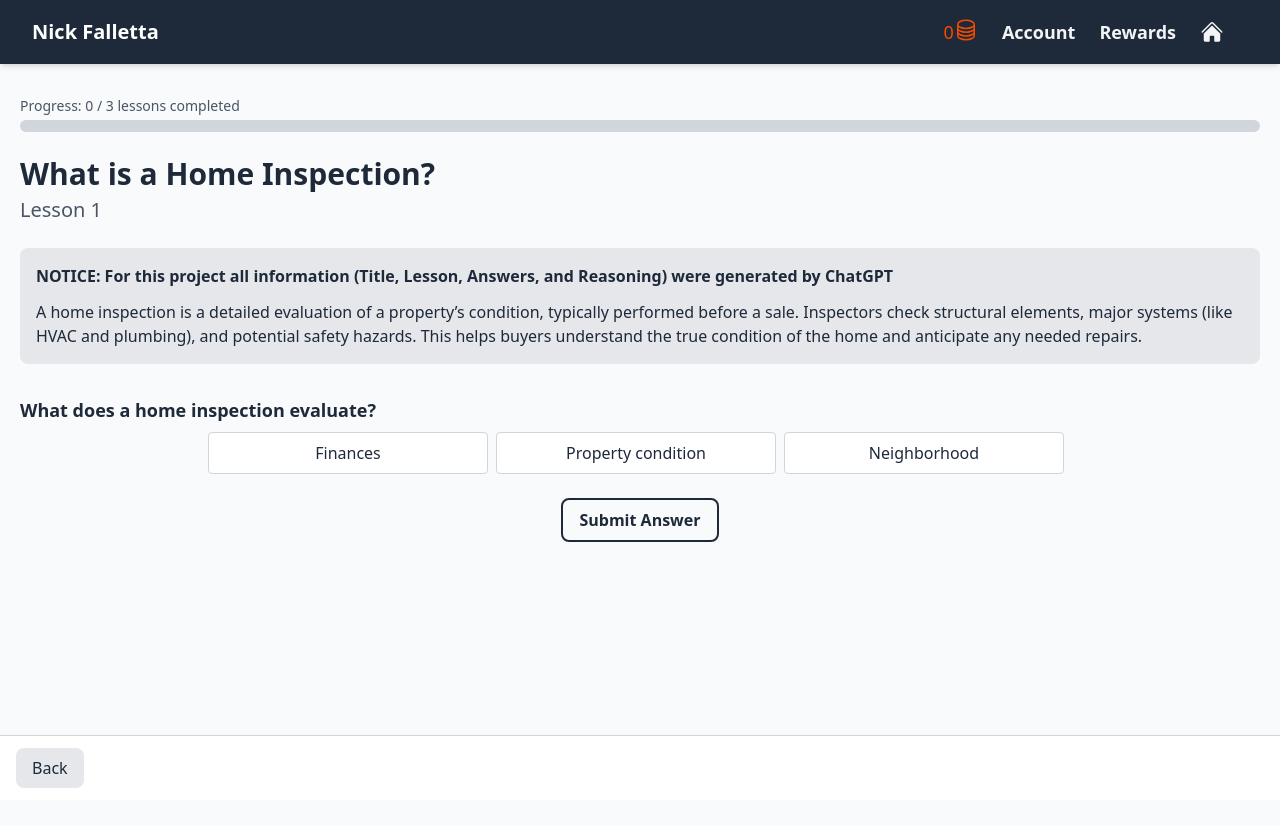
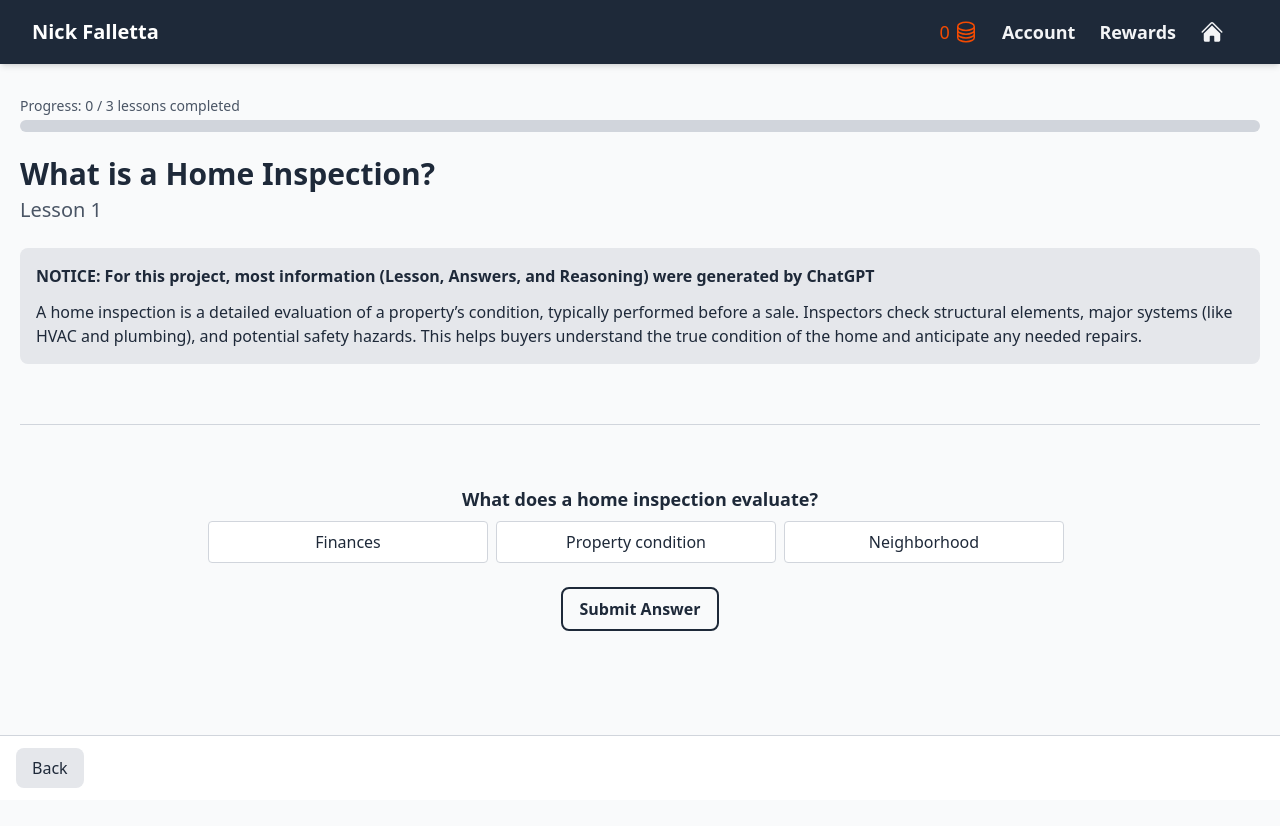
Before and after one commit to Nick-Falletta/Cher-Project, a React (Vite) app in the folder cher-project/: page /lesson/1 in a window 1280 px wide. Shown: the top 826 px of the page. Built offline with nearby package versions, Linux system fonts and the light colour scheme.

Commit message:
Improved comments and consistency in the code

```diff
--- a/cher-project/src/components/header.jsx
+++ b/cher-project/src/components/header.jsx
@@ -1,32 +1,31 @@
-import React, { useState } from 'react';
-import { useParams, useNavigate } from 'react-router-dom';
+import { useState } from 'react';
+import { useNavigate } from 'react-router-dom';
 
-const Header = ({coins}) => {
+const Header = ({ coins }) => {
   // Variable for detecting if burger icon is opened or closed
   const [isOpen, setIsOpen] = useState(false);
   const navigate = useNavigate();
 
-  // Brings user to module screen
+  // Brings user to home (module) screen
   const goHome = () => {
     setIsOpen(false);
     navigate('/');
-  }
+  };
 
-  // List buttons easier (avoid repetitive code) with a smooth hover effect
+  // Burger menu buttons CSS
+  // Includes a smooth hover animation
   const buttonClasses = `
-    relative
-    text-gray-100 font-bold text-lg px-2 py-1
+    relative text-gray-100 font-bold text-lg px-2 py-1
     transition duration-300 ease-in-out
-    after:content-['']
-    after:absolute after:left-0 after:bottom-0
-    after:w-full after:h-[2px]
-    after:bg-gray-100 after:scale-x-0
-    after:transition-transform after:duration-300
-    after:origin-left
-    hover:after:scale-x-100
-    active:after:scale-x-100
+    after:content-[''] after:absolute after:left-0 after:bottom-0
+    after:w-full after:h-[2px] after:bg-gray-100 after:scale-x-0
+    after:transition-transform after:duration-300 after:origin-left
+    hover:after:scale-x-100 active:after:scale-x-100
+    cursor-pointer
   `;
-  // Sample buttons for logging in and registering (just for show)
+
+  // Burger menu buttons
+  // Account and Rewards is for show, but the Home button brings you to the module page
   const buttons = (
     <>
       <button className={buttonClasses}>Account</button>
@@ -41,33 +40,34 @@ const Header = ({coins}) => {
   );
 
   return (
-    // Creates the heading for the application
-    <nav className="fixed top-0 left-0 right-0 z-50 bg-gray-800 text-white shadow-md ">
+    <nav className="fixed top-0 left-0 right-0 z-50 bg-gray-800 text-white shadow-md">
       <div className="flex justify-between items-center h-16 px-4 sm:px-6 lg:px-8">
 
-        {/* Title */}
         <div className="text-xl font-bold">Nick Falletta</div>
 
-        <div className='flex flex-row items-center space-x-4'>
+        <div className="flex flex-row items-center space-x-4">
 
-          {/* Coin text and counter */}
-          <div className='text-lg text-orange-600 flex flex-row'>{coins}
-            <svg xmlns="http://www.w3.org/2000/svg" fill="none" viewBox="0 0 24 24" strokeWidth={1.5} stroke="currentColor" className="size-6">
+          {/* User's Coins */}
+          <div className="text-lg text-orange-600 flex flex-row items-center">
+            {coins}
+            <svg xmlns="http://www.w3.org/2000/svg" fill="none" viewBox="0 0 24 24" strokeWidth={1.5} stroke="currentColor" className="size-6 ml-1">
               <path strokeLinecap="round" strokeLinejoin="round" d="M20.25 6.375c0 2.278-3.694 4.125-8.25 4.125S3.75 8.653 3.75 6.375m16.5 0c0-2.278-3.694-4.125-8.25-4.125S3.75 4.097 3.75 6.375m16.5 0v11.25c0 2.278-3.694 4.125-8.25 4.125s-8.25-1.847-8.25-4.125V6.375m16.5 0v3.75m-16.5-3.75v3.75m16.5 0v3.75C20.25 16.153 16.556 18 12 18s-8.25-1.847-8.25-4.125v-3.75m16.5 0c0 2.278-3.694 4.125-8.25 4.125s-8.25-1.847-8.25-4.125" />
             </svg>
           </div>
-          {/* Lists buttons if screen is large enough */}
+
+          {/* Lists burger menu buttons visibly for larger screens */}
           <div className="hidden md:flex space-x-2">
             {buttons}
           </div>
-          {/* If screen is smaller, burger menu icon will show */}
+
+          {/* Burger menu for smaller screens */}
           <div className="md:hidden">
             <button
               onClick={() => setIsOpen(!isOpen)}
-            className="text-white focus:outline-none p-1 hover:bg-gray-100 hover:text-gray-800 active:bg-gray-100 active:text-gray-800 rounded-lg transition duration-300"
+              className="text-white cursor-pointer focus:outline-none p-1 hover:bg-gray-100 hover:text-gray-800 active:bg-gray-100 active:text-gray-800 rounded-lg transition duration-300"
               aria-label="Toggle Menu"
             >
-            {/* Open and close menu icon */}
+              {/* Open and close burger menu */}
               {isOpen ? (
                 <svg xmlns="http://www.w3.org/2000/svg" fill="none" viewBox="0 0 24 24" strokeWidth={1.5} stroke="currentColor" className="size-6">
                   <path strokeLinecap="round" strokeLinejoin="round" d="M6 18 18 6M6 6l12 12" />
@@ -79,11 +79,10 @@ const Header = ({coins}) => {
               )}
             </button>
           </div>
-
         </div>
       </div>
 
-      {/* Shows buttons when burger icon is clicked with a smooth transition */}
+      {/* Header extends down if burger menu is pressed */}
       <div
         className={`md:hidden px-4 pb-2 flex justify-end transition-all duration-300 ease-in-out overflow-hidden
           ${isOpen ? 'max-h-40 opacity-100 translate-y-0' : 'max-h-0 opacity-0 -translate-y-2'}
--- a/cher-project/src/index.css
+++ b/cher-project/src/index.css
@@ -15,6 +15,7 @@
   -moz-osx-font-smoothing: grayscale;
 }
 
+/* Fade animation for the completion screen confetti */
 @keyframes fadeOut {
   from {
     opacity: 1;
--- a/cher-project/src/main.jsx
+++ b/cher-project/src/main.jsx
@@ -1,13 +1,13 @@
 import { StrictMode } from 'react';
 import { createRoot } from 'react-dom/client';
 import './index.css';
-import App from './App.jsx';
 import { BrowserRouter } from 'react-router-dom';
+import NestNavApp from './App.jsx';
 
 createRoot(document.getElementById('root')).render(
   <StrictMode>
     <BrowserRouter>
-      <App />
+      <NestNavApp />
     </BrowserRouter>
   </StrictMode>
 );
--- a/cher-project/src/screens/lessonScreen.jsx
+++ b/cher-project/src/screens/lessonScreen.jsx
@@ -1,8 +1,7 @@
-import React, { useState, useEffect } from 'react';
 import { useParams, useNavigate } from 'react-router-dom';
 import dataJSON from '../data/modules.json';
 
-const Lesson = ({ onComplete, progress, onAnswer, answers, setAnswers}) => {
+const Lesson = ({ onComplete, progress, onAnswer, answers, setAnswers }) => {
   const { id } = useParams();
   const navigate = useNavigate();
   const lessonIndex = parseInt(id) - 1;
@@ -10,18 +9,16 @@ const Lesson = ({ onComplete, progress, onAnswer, answers, setAnswers}) => {
   const module1 = dataJSON.module1;
   const data = module1.lessons;
   const lesson = data[lessonIndex];
+  const totalLessons = data.length;
 
   const answer = answers[lessonIndex] || { selected: '', submitted: false, isCorrect: null };
-  const selected = answer.selected;
-  const submitted = answer.submitted;
+  const { selected, submitted } = answer;
+  const progressPercent = Math.round((progress / totalLessons) * 100);
 
-  // Failsafe for if the app tries to load an extra lesson
+  // Failsafe for if an extra lesson attempts to load
   if (!lesson) return <div className="p-4">Lesson not found.</div>;
 
-  const totalLessons = data.length;
-  const progressPercent = Math.round((progress / totalLessons) * 100);
-
-  // When an answer is selected, it saves when you leave the page
+  // Saves the answer you selected if you leave the page
   const handleSelect = (option) => {
     const newAnswers = [...answers];
     newAnswers[lessonIndex] = {
@@ -32,7 +29,7 @@ const Lesson = ({ onComplete, progress, onAnswer, answers, setAnswers}) => {
     setAnswers(newAnswers);
   };
 
-  // When an answer is submit, it is saved for when you want to see it again
+  // Once answer is submitted, it locks in even if you leave the page
   const handleSubmit = () => {
     if (!submitted && selected) {
       const correct = selected === lesson.answer;
@@ -47,14 +44,16 @@ const Lesson = ({ onComplete, progress, onAnswer, answers, setAnswers}) => {
     }
   };
 
-  //Goes to next lesson after answer was submitted
+  // Next Button - Pushes you to next lesson
+  // or completion screen if you completed every lesson
   const handleNext = () => {
-    onComplete(lessonIndex+1);
+    onComplete(lessonIndex + 1);
   };
 
-  // Brings user to the previous question or module page
+  // Back Button - Brings user to the previous lesson
+  // or home (module) screen
   const goBack = () => {
-    if (lessonIndex != 0) {
+    if (lessonIndex !== 0) {
       navigate(`/lesson/${lessonIndex}`);
     } else {
       navigate('/');
@@ -64,7 +63,7 @@ const Lesson = ({ onComplete, progress, onAnswer, answers, setAnswers}) => {
   return (
     <div className="flex flex-col bg-gray-50 min-h-screen pb-20 lg:pb-0">
 
-      {/* Progress Bar */}
+      {/* Progress Bar to track lessons completed */}
       <div className="mb-6">
         <div className="text-sm text-gray-600 mb-1">
           Progress: {progress} / {totalLessons} lessons completed
@@ -72,6 +71,8 @@ const Lesson = ({ onComplete, progress, onAnswer, answers, setAnswers}) => {
         <div className="w-full bg-gray-300 rounded-full h-3 overflow-hidden">
           <div
             className="bg-orange-600 h-full transition-all duration-500"
+
+            // Bar gets filled based on progress/totalLessons * 100 (rounded)
             style={{ width: `${progressPercent}%` }}
           ></div>
         </div>
@@ -82,15 +83,20 @@ const Lesson = ({ onComplete, progress, onAnswer, answers, setAnswers}) => {
       <div className="text-xl text-gray-600 mb-6">Lesson {id}</div>
 
       {/* Lesson Content */}
-      <div className="bg-gray-200 rounded-lg p-4 mb-8">
-        <b>NOTICE: For this project all information (Title, Lesson, Answers, and Reasoning) were generated by ChatGPT</b>
+      <div className="bg-gray-200 rounded-lg p-4">
+        <b>NOTICE: For this project, most information (Lesson, Answers, and Reasoning) were generated by ChatGPT</b>
         <p className="mt-3">{lesson.lesson}</p>
 
-        {/* Interactive Image Diagram (only if lesson.diagram exists) */}
+        {/*
+            Interactive Image Diagram (only shows if a lesson has a diagram in module.json)
+            In this case it is for the 2nd lesson
+        */}
         {lesson.diagram && (
           <div className="mt-6">
             <h3 className="text-lg font-semibold mb-3 text-center">Click to learn:</h3>
             <div className="flex flex-wrap justify-center gap-6">
+
+              {/* Lists out each image and interaction for the diagram */}
               {lesson.diagram.map((item, idx) => (
                 <a
                   key={idx}
@@ -102,7 +108,7 @@ const Lesson = ({ onComplete, progress, onAnswer, answers, setAnswers}) => {
                   <img
                     src={item.img}
                     alt={item.label}
-                        className="w-40 h-40 object-contain border border-gray-300 bg-white rounded-lg shadow mx-auto"
+                    className="w-30 h-30 object-contain border border-gray-300 bg-white rounded-lg shadow mx-auto"
                   />
                   <p className="mt-2 font-medium">{item.label}</p>
                 </a>
@@ -111,22 +117,29 @@ const Lesson = ({ onComplete, progress, onAnswer, answers, setAnswers}) => {
           </div>
         )}
       </div>
-      {/* Multiple Choice */}
+
+      {/* Divider */}
+      <hr className="my-10 lg:my-15 border-.5 border-gray-300 w-full" />
+
+      {/* Multiple Choice Question */}
       <div className="mb-4">
-        <p className="text-lg font-semibold mb-2">{lesson.question}</p>
+        <p className="text-lg font-semibold mb-2 justify-center flex">{lesson.question}</p>
         <div className='flex flex-col lg:flex-row justify-center text-center'>
           {lesson.options.map((option, idx) => (
             <label
               key={idx}
-              // Handles colors for the multiple choice answers
+              // Handles colors for the multiple choice answers:
+              // Gray - not selected
+              // Orange - selected
+              // Green - correct after submitting
+              // Red - incorrect after submitting
               className={`block px-4 py-2 rounded border cursor-pointer mb-2 lg:mr-2 lg:w-70 justify-center
                 ${!submitted && selected !== option ? 'hover:bg-gray-200 active:bg-gray-200 transition duration-300' : ''}
                 ${!submitted && selected === option ? 'hover:bg-orange-200 active:bg-orange-200 transition duration-300' : ''}
                 ${submitted && option === lesson.answer ? 'border-green-600 bg-green-100' : ''}
                 ${submitted && selected === option && selected !== lesson.answer ? 'border-red-500 bg-red-100' : ''}
                 ${!submitted && selected === option ? 'bg-orange-100 border-orange-600' : ''}
-                ${!submitted && selected !== option ? 'border-gray-300 bg-white' : ''}
-              `}
+                ${!submitted && selected !== option ? 'border-gray-300 bg-white' : ''}`}
             >
               <input
                 type="radio"
@@ -141,11 +154,17 @@ const Lesson = ({ onComplete, progress, onAnswer, answers, setAnswers}) => {
             </label>
           ))}
         </div>
-        {submitted && (<div className="text-sm text-gray-500">Reason: {lesson.reason}</div>)}
+
+        {/* Reason for the correct answer being correct is displayed after submitting */}
+        {submitted && (
+          <div className="text-sm text-gray-500">Reason: {lesson.reason}</div>
+        )}
       </div>
 
-      {/* Submit Button */}
+      {/* Submit Answer Button */}
       <div className='flex justify-center'>
+
+        {/* Hides once pressed to submit an answer */}
         <button
           onClick={handleSubmit}
           className={`${submitted ? 'hidden' : ''} text-gray-800 font-bold border-2 border-gray-800 hover:bg-gray-800 hover:text-gray-100 active:bg-gray-800 active:text-gray-100 rounded-lg transition-colors duration-300 px-4 py-2`}
@@ -155,25 +174,27 @@ const Lesson = ({ onComplete, progress, onAnswer, answers, setAnswers}) => {
         </button>
       </div>
 
-
       {/* Navigation Buttons */}
       <div className="fixed bottom-0 left-0 right-0 bg-white px-4 py-3 border-t border-gray-300 flex justify-between">
+
+        {/* Back Button to go back a page */}
         <button
           onClick={goBack}
-          className="bg-gray-200 px-4 py-2 rounded-lg hover:bg-gray-300 active:bg-gray-300 transition duration-300"
+          className="bg-gray-200 cursor-pointer px-4 py-2 rounded-lg hover:bg-gray-300 active:bg-gray-300 transition duration-300"
         >
           Back
         </button>
+
+        {/* Next Button to go to next lesson (or completion screen if lessons are finished) */}
         {submitted && (
           <button
             onClick={handleNext}
-            className="bg-white border-2 border-orange-600 text-orange-600 px-4 py-2 rounded-lg hover:bg-orange-600 hover:text-white active:bg-orange-600 active:text-white transition duration-300"
+            className="bg-white cursor-pointer border-2 border-orange-600 text-orange-600 px-4 py-2 rounded-lg hover:bg-orange-600 hover:text-white active:bg-orange-600 active:text-white transition duration-300"
           >
             {lessonIndex < data.length - 1 ? 'Next Lesson' : 'Finish Module'}
           </button>
         )}
       </div>
-
     </div>
   );
 };
--- a/cher-project/src/screens/moduleScreen.jsx
+++ b/cher-project/src/screens/moduleScreen.jsx
@@ -1,54 +1,56 @@
-import React, { useState } from 'react';
+import { useState } from 'react';
 import dataJSON from '../data/modules.json'
 
 const Module = ({ progress, onStart, answers }) => {
   const [expandedLessons, setExpandedLessons] = useState(new Set());
   const module1 = dataJSON.module1;
-  const title = module1.title;
-  const total = module1.lessons.length;
-  const coins = module1.coinReward;
-  const lessons = module1.lessons;
+  const { title, lessons, coinReward } = module1;
+  const total = lessons.length;
 
+  // Extends lesson previews for their additional information
   const toggleLesson = (index) => {
     const newSet = new Set(expandedLessons);
-    if (newSet.has(index)) {
-      newSet.delete(index);
-    } else {
-      newSet.add(index);
-    }
+    newSet.has(index) ? newSet.delete(index) : newSet.add(index);
     setExpandedLessons(newSet);
   };
 
   return (
     <div className="mx-auto bg-white shadow-md rounded-lg p-6">
-      {/* Module Title */}
       <div className="mb-4 w-full">
-        <div>
         <h2 className="text-2xl font-bold">{title}</h2>
-          {/* Counts lessons completed */}
+
+        {/* Counts lessons completed for if user goes back to home screen */}
         <p className="text-sm text-gray-600">
           Progress: {progress}/{total} lessons completed
         </p>
       </div>
-      </div>
 
-      {/* Lesson List */}
+      {/* Creates each lesson preview in order */}
       <div className="space-y-3 mb-6">
         {lessons.map((lesson, index) => {
           const answer = answers[index];
           const isCorrect = answer?.isCorrect;
           const isOpen = expandedLessons.has(index);
+
           return (
-            <div key={index} className="bg-gray-100 rounded hover:bg-gray-200 active:bg-gray-200 transition duration-300">
-
-              {/* Visible content */}
+            <div
+              key={index}
+              className="bg-gray-100 rounded hover:bg-gray-200 active:bg-gray-200 transition duration-300"
+            >
+              {/* Lesson preview content */}
               <div
                 onClick={() => toggleLesson(index)}
                 className="flex justify-between items-center p-3 cursor-pointer"
               >
                 <span className="text-gray-800 font-medium">{lesson.title}</span>
                 <div className="flex items-center space-x-2">
-                  <span className="text-sm text-gray-500 italic whitespace-nowrap">{index >= progress ? (<span>Not Started</span>) : (<span>Finished</span>)}</span>
+                  <span className="text-sm text-gray-500 italic whitespace-nowrap">
+
+                    {/* Tells user which lesson they have finished */}
+                    {index >= progress ? 'Not Started' : 'Finished'}
+                  </span>
+
+                  {/* Arrow buttons (flip up and down) */}
                   {isOpen ? (
                     <svg xmlns="http://www.w3.org/2000/svg" fill="none" viewBox="0 0 24 24" strokeWidth={1.5} stroke="currentColor" className="size-6 h-5 w-5 text-gray-600">
                       <path strokeLinecap="round" strokeLinejoin="round" d="m4.5 15.75 7.5-7.5 7.5 7.5" />
@@ -61,19 +63,27 @@ const Module = ({ progress, onStart, answers }) => {
                 </div>
               </div>
 
-              {/* Dropdown content with a smooth transition */}
+              {/* Additional lesson preview content in the extension */}
               <div
-                className={`px-4 pb-2 overflow-hidden transition-all duration-300 ease-in-out
-                  ${isOpen ? 'max-h-40 opacity-100 translate-y-0' : 'max-h-0 opacity-0 -translate-y-2'}
-                `}
+                className={`px-4 pb-2 overflow-hidden transition-all duration-300 ease-in-out ${isOpen ? 'max-h-40 opacity-100 translate-y-0' : 'max-h-0 opacity-0 -translate-y-2'}`}
               >
                 <div className="text-sm text-gray-800 space-y-2 py-2">
-                  <p className="text-left"><strong>Description:</strong> {lesson.content}</p>
+                  <p className="text-left">
+                    <strong>Description:</strong> {lesson.content}
+                  </p>
                   <p className="text-left flex flex-row">
-                    <strong className='mr-1 whitespace-nowrap'>Questions answered:</strong>{' '}
-                    <span>{isCorrect === true ? '1 correct / 0 incorrect' :
+
+                    {/*
+                        Because each lesson only has 1 question
+                        this is coded to show whether or not it was
+                        answered correctly or not
+                    */}
+                    <strong className='mr-1'>Questions answered:</strong>{' '}
+                    <span className='whitespace-nowrap'>
+                      {isCorrect === true ? '1 correct / 0 incorrect' :
                       isCorrect === false ? '0 correct / 1 incorrect' :
-                    '0 correct / 0 incorrect'}</span>
+                      '0 correct / 0 incorrect'}
+                    </span>
                   </p>
                 </div>
               </div>
@@ -82,23 +92,24 @@ const Module = ({ progress, onStart, answers }) => {
         })}
       </div>
 
-      {/* Start button */}
-      <div className="flex justify-end">
-        <div className='flex justify-between flex row w-full'>
-          {/* Coin Reward */}
-          <div className='text-orange-600 text-2xl font-bold border-b-2 flex flex-row'>
-            {coins}
-            <svg xmlns="http://www.w3.org/2000/svg" fill="none" viewBox="0 0 24 24" strokeWidth={1.5} stroke="currentColor" className="size-7">
+      {/* Start Module button */}
+      <div className="flex justify-between items-center">
+
+        {/* Module's Coin Reward */}
+        <div className='text-orange-600 text-2xl font-bold flex flex-row'>
+          {coinReward}
+          <svg xmlns="http://www.w3.org/2000/svg" fill="none" viewBox="0 0 24 24" strokeWidth={1.5} stroke="currentColor" className="size-7 ml-1">
             <path strokeLinecap="round" strokeLinejoin="round" d="M20.25 6.375c0 2.278-3.694 4.125-8.25 4.125S3.75 8.653 3.75 6.375m16.5 0c0-2.278-3.694-4.125-8.25-4.125S3.75 4.097 3.75 6.375m16.5 0v11.25c0 2.278-3.694 4.125-8.25 4.125s-8.25-1.847-8.25-4.125V6.375m16.5 0v3.75m-16.5-3.75v3.75m16.5 0v3.75C20.25 16.153 16.556 18 12 18s-8.25-1.847-8.25-4.125v-3.75m16.5 0c0 2.278-3.694 4.125-8.25 4.125s-8.25-1.847-8.25-4.125" />
           </svg>
         </div>
+
         <button
           onClick={onStart}
-            className="text-gray-800 font-bold text-sm px-2 py-1 border-2 border-gray-800 active:bg-gray-800 active:text-gray-100 hover:bg-gray-800 hover:text-gray-100 rounded-lg transition duration-300"
+          className="text-gray-800 cursor-pointer font-bold text-sm px-2 py-1 border-2 border-gray-800 active:bg-gray-800 active:text-gray-100 hover:bg-gray-800 hover:text-gray-100 rounded-lg transition duration-300"
         >
+          {/* Start Module button becomes "Review Module" once all lessons are completed */}
           {progress === total ? 'Review Module' : 'Start Module'}
         </button>
-        </div>
       </div>
     </div>
   );
```
Also changed, not shown: cher-project/src/App.jsx (+15 -4 lines), cher-project/src/screens/completionScreen.jsx (+42 -27 lines), 1 other file (tests, documents, lock files or other folders). Lines whose indentation alone changed are shown as unchanged.
